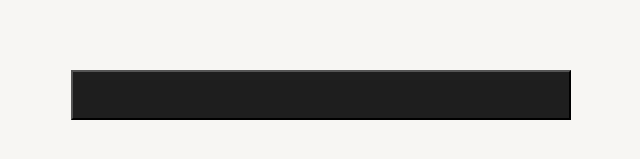
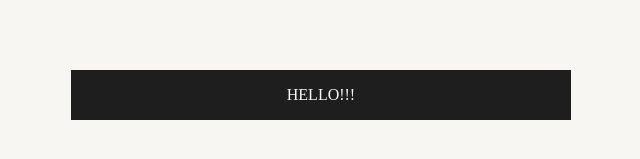
Before and after one commit to sshrik/WaterAnimation, a React (Create React App) app: page / in a window 1280 px wide. Shown: the part 155-314 px from the top of the page, without its empty margins (179-819 px from the left). Built offline with nearby package versions, Linux system fonts and the light colour scheme.

Commit message:
Squash Div & Squash File divided.

```diff
--- a/src/App.js
+++ b/src/App.js
@@ -1,10 +1,13 @@
 import './App.css';
 import SquashButton from './component/SquashButton';
+import SquashDiv from './component/SquashDiv';
 
 function App() {
     return(
         <div style={{width: 1000, height: 500, backgroundColor: "#f7f6f3", display: 'flex', justifyContent: "center", alignItems: "center"}}>
-            <SquashButton startY={-400} style={{width: 500, height: 50, backgroundColor: "#1e1e1e"}} />
+            <SquashDiv startY={-400} style={{width: 500, height: 50, backgroundColor: "#1e1e1e", display: 'flex', justifyContent: "center", alignItems: "center"}}>
+                <p style={{color: "#f7f6f3"}}>HELLO!!!</p>
+            </SquashDiv>
         </div>
     )
 }
--- a/src/component/SquashButton.js
+++ b/src/component/SquashButton.js
@@ -1,49 +1,7 @@
 import React from 'react';
 import styled, { keyframes } from 'styled-components';
 
-const squashDown = (width, height, top, squashRatio=0.3, movingRatio=0.15) => {
-    var bigSRatio = 1 + squashRatio;
-    var smallSRatio = 1 - squashRatio;
-    var toWidth = parseInt(width * bigSRatio);
-    var toWidth2 = parseInt(width * smallSRatio);
-    var toHeight = parseInt(height * smallSRatio);
-    var toHeight2 = parseInt(height * bigSRatio);
-    var toTop = parseInt(top * -1 * movingRatio);
-    var toTop2 = parseInt(top * movingRatio);
-    var toTop3 = parseInt(height * squashRatio);
-
-    return (keyframes`
-        0% {
-            margin-top: ${top}px;
-        }
-        74%{
-            margin-top: ${toTop}px;
-            width: ${width}px;
-            height: ${height}px;
-        }
-        84% {
-            marginTop: ${toTop2}px;
-            width: ${toWidth}px;
-            height: ${toHeight}px;
-        }
-        94% {
-            margin-top: ${toTop3}px;
-            width: ${toWidth2}px;
-            height: ${toHeight2}px;
-        }
-        100% {
-            margin-top: 0px;
-            width: ${width}px;
-            height: ${height}px;
-        }
-    `);
-}
-
-const ButtonContainer = styled.div`
-    display: flex;
-    justifyContent: center;
-    alignItems: center;
-`;
+import {SquashContainer, squashDown} from './SquashComponent';
 
 const SButton = styled.button`
     width: ${props => {
@@ -72,9 +30,9 @@ const SButton = styled.button`
 
 function SquashButton(props) {
     return(
-        <ButtonContainer>
+        <SquashContainer>
             <SButton startY={props.startY} style={props.style}/>
-        </ButtonContainer>
+        </SquashContainer>
     )
 }
 
--- /dev/null
+++ b/src/component/SquashComponent.js
@@ -0,0 +1,45 @@
+import styled, { keyframes } from 'styled-components';
+
+export const SquashContainer = styled.div`
+    display: flex;
+    justifyContent: center;
+    alignItems: center;
+`;
+
+export const squashDown = (width, height, top, squashRatio=0.3, movingRatio=0.15) => {
+    var bigSRatio = 1 + squashRatio;
+    var smallSRatio = 1 - squashRatio;
+    var toWidth = parseInt(width * bigSRatio);
+    var toWidth2 = parseInt(width * smallSRatio);
+    var toHeight = parseInt(height * smallSRatio);
+    var toHeight2 = parseInt(height * bigSRatio);
+    var toTop = parseInt(top * -1 * movingRatio);
+    var toTop2 = parseInt(top * movingRatio);
+    var toTop3 = parseInt(height * squashRatio);
+
+    return (keyframes`
+        0% {
+            margin-top: ${top}px;
+        }
+        74%{
+            margin-top: ${toTop}px;
+            width: ${width}px;
+            height: ${height}px;
+        }
+        84% {
+            marginTop: ${toTop2}px;
+            width: ${toWidth}px;
+            height: ${toHeight}px;
+        }
+        94% {
+            margin-top: ${toTop3}px;
+            width: ${toWidth2}px;
+            height: ${toHeight2}px;
+        }
+        100% {
+            margin-top: 0px;
+            width: ${width}px;
+            height: ${height}px;
+        }
+    `);
+}
--- a/src/component/SquashDiv.js
+++ b/src/component/SquashDiv.js
@@ -0,0 +1,41 @@
+import React from 'react';
+import styled from 'styled-components';
+
+import {SquashContainer, squashDown} from './SquashComponent';
+
+const SDiv = styled.div`
+    width: ${props => {
+        if(props.style) return props.style.width+"px" || "300px";
+        else return "300px";
+    }};
+    height: ${props => {
+        if(props.style) return props.style.height+"px" || "30px";
+        else return "30px";
+    }};
+
+    animation: ${props => {
+        var width, height;
+        if(props.style) {
+            width = props.style.width || 300;
+            height = props.style.height || 300;
+        }
+        else {
+            width = 300;
+            height = 30;
+        }
+        var top = props.startY;
+        return squashDown(width, height, top);
+    }} 1s 0s 1 ease-in;
+`;
+
+function SquashDiv(props) {
+    return(
+        <SquashContainer>
+            <SDiv startY={props.startY} style={props.style}>
+            {props.children}
+            </SDiv>
+        </SquashContainer>
+    )
+}
+
+export default SquashDiv;
```
